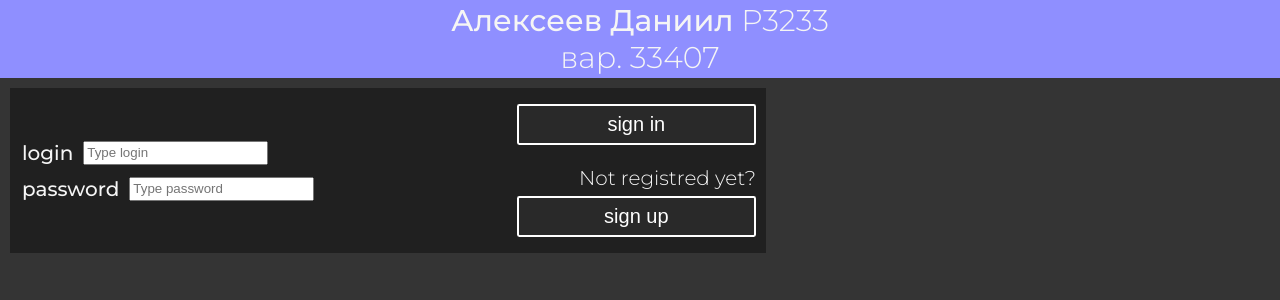
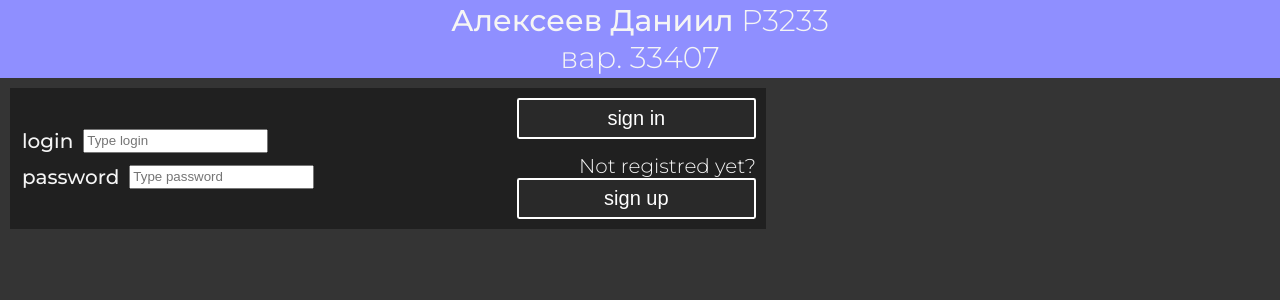
Before and after one commit to danANDla/web-lab-4, a Vue app in the folder pointappfront/: page / in a window 1280 px wide. Shown: the top 300 px of the page. Built offline with nearby package versions, Linux system fonts and the light colour scheme.

Commit message:
changed margin of button

```diff
--- a/pointappfront/src/components/UI/button.vue
+++ b/pointappfront/src/components/UI/button.vue
@@ -26,7 +26,7 @@ button {
   display: inline-block;
   padding: 0.35em 1.2em;
   border: 0.1em solid #FFFFFF;
-  margin: 0.3em 0 0.3em 0.3em;
+  margin: 0 0 0 0.3em;
   border-radius: 0.12em;
   box-sizing: border-box;
   text-decoration: none;
```
